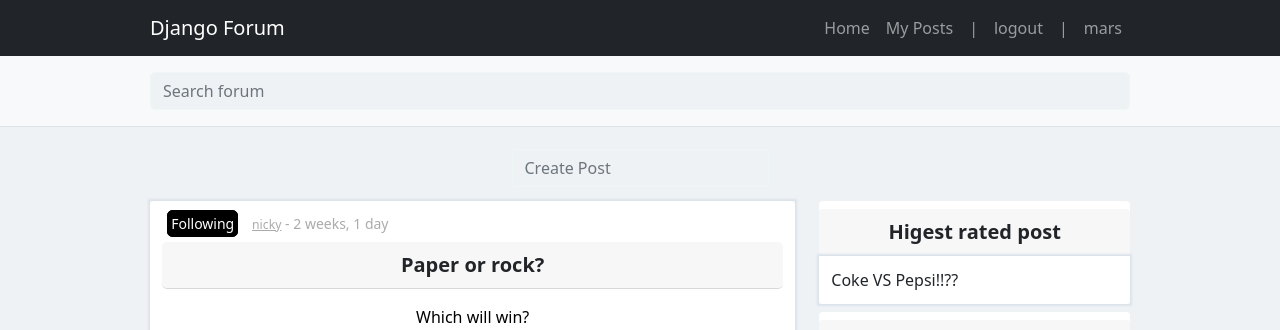
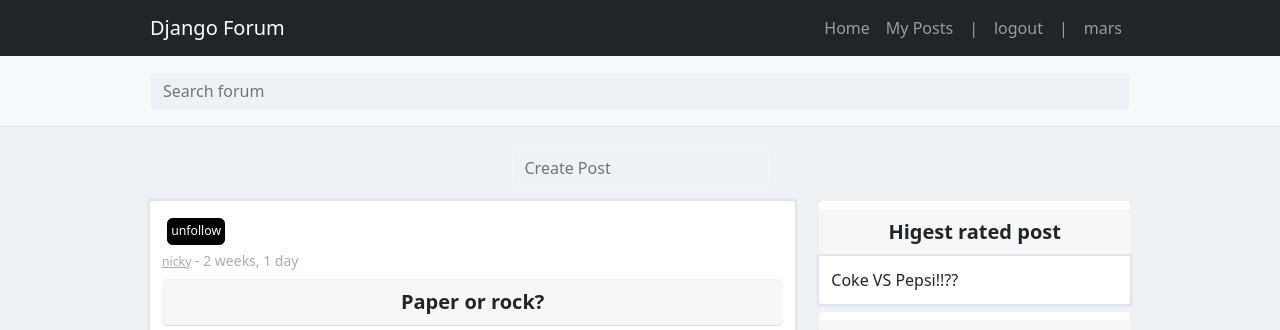
Before and after one commit to margaritisarg/forum, a Django app: page / in a window 1280 px wide. Shown: the top 330 px of the page. Run offline with Django 4.2, Linux system fonts and the light colour scheme; a user stored in the database is signed in; data comes from the database, SQL or seed files in the repository; both versions use the stored data as it was after the commit; parts of the project's set-up code (start-up, migrations or seed data) failed here and were passed over; some libraries are stand-ins or nearby versions.

Commit message:
Follow, unfollow nearly done, html loop bug

```diff
--- a/base/templates/base/components/post_component.html
+++ b/base/templates/base/components/post_component.html
@@ -3,17 +3,26 @@
 <div class="card mb-4-post">
     <div class="card-body">
         <div class="card-text-small">
-            <form method="POST" action="" class="card-text-small">
-                {% csrf_token %}
 
-                {% for i in followers %}
-                    {% if i.followed_id == post.user_id %}
-                        <a class="button-following" href="{% url 'deletepost' post.id %}#">Following</a>
-                    {% else %}
-                        <a class="button-not-following" href="{% url 'deletepost' post.id %}#">Not Following</a>
-                    {%  endif %}
-                {% endfor %}
-            </form>
+            {% for i in followers %}
+                {% if i.followed_id == post.user_id %}
+                    <form action="{% url 'home' %}" method="POST" class="card-text-small"></form>
+                    <form action="{% url 'home' %}" method="POST" class="card-text-small">
+                        {% csrf_token %}
+                        <input type="submit" name="unfollow" value="unfollow" class="button-following" >
+                        <input type="hidden" name="followed_id" value="{{i.followed_id}}">
+                    </form>
+                {% else %}
+                    <form action="{% url 'home' %}" method="POST" class="card-text-small"></form>
+                    <form action="{% url 'home' %}" method="POST" class="card-text-small">
+                        {% csrf_token %}
+                        <input type="submit" name="follow" value="follow" class="button-following" >
+                        <input type="hidden" name="followed_id" value="{{post.user_id}}">
+                    </form>
+                {% endif %}
+            {% endfor %}
+
+
             <a class="card-text-small" href="{% url 'userprofile' post.user_id %}#">{{post.user}}</a> - {{post.created | timesince}}
         </div>
 
--- a/base/templates/base/components/searchbar_component.html
+++ b/base/templates/base/components/searchbar_component.html
@@ -1,7 +1,6 @@
 <header class="py-5 bg-light border-bottom mb-4">
     <div class="container">
         <div class="text-center my-1">
-            <!-- <h1 class="fw-bolder">Home</h1> -->
             <div class="card mb-4">
                     <div class="input-group">
                         <form action="{% url 'home' %}" method="GET" class="search-bar-custom" autocomplete="Off">
--- a/base/templates/base/home.html
+++ b/base/templates/base/home.html
@@ -16,7 +16,7 @@
                     {% include 'base/widget_component/widget_body_component.html' with header='Higest rated post' body='Coke VS Pepsi!!??' %}
                     {% include 'base/widget_component/widget_body_component.html' with header='Trending' body='Sunny or rainy today?' %}
 
-                    {% include 'base/widget_component/widget_list_component.html' with header='Top Rooms' %}
+                    {% include 'base/widget_component/widget_list_component.html' with header='Top Post' %}
 
                     {% include 'base/widget_component/widget_body_component.html' with header='Most liked User' body='SunnyJim2323' %}
                 </div>
--- a/base/templates/base/main.html
+++ b/base/templates/base/main.html
@@ -11,6 +11,7 @@
         <link rel="icon" type="image/x-icon" href="{% static 'assets/favicon.ico' %}" />
         <!-- Core theme CSS (includes Bootstrap)-->
         <link href="{% static 'css/styles.css' %}" rel="stylesheet" />
+
         <link href="{% static 'css/styles_custom.css' %}" rel="stylesheet" />
     </head>
 <body>
--- a/base/views.py
+++ b/base/views.py
@@ -1,6 +1,3 @@
-from ast import arg
-from turtle import pos
-from django.http import HttpResponse, HttpResponseRedirect
 from django.shortcuts import redirect, render
 from django.contrib.auth.models import User
 from django.contrib.auth import authenticate, login, logout
@@ -44,19 +41,28 @@ def userprofile(request, pk):
     return render(request, 'base/user_profile.html', context)
 
 
+
+
 def home(request):
     posts = searchbar(request)
     username = request.user.username
     user_id = request.user.id
 
     followers = Follow.objects.filter(follower_id=user_id).values('followed_id', 'follower_id')
-    #followers = followers.filter()
-    print()
-    print(followers)
-    print()
+    followed_id = request.POST.get('followed_id') if request.POST.get('followed_id') != None else ''
 
-    if posts is None:
-        posts = Post.objects.all()
+    if request.method == "POST":
+        if 'unfollow' in request.POST:
+            unfollow_instance = Follow.objects.filter(follower_id=user_id).filter(followed_id=followed_id)
+            unfollow_instance.delete()
+            return redirect('home')
+        if 'follow' in request.POST:
+            follow_instance = Follow.objects.create(followed_id=followed_id, follower_id=user_id)
+            follow_instance.save()
+            return redirect('home')
+
+
+    if posts is None: posts = Post.objects.all()
 
     if username is None or user_id is None:
         username = "NoUserName"
@@ -107,9 +113,6 @@ def commentspost(request, pk):
 
 
 
-
-
-
 @login_required(login_url='login')
 def createpost(request):
     if request.method == "POST":
@@ -138,6 +141,15 @@ def deletepost(request, pk):
 
 
 """
+
+    print()
+    print(f"request method type { request.method }")
+    print(f"follow_binary is : {follow_binary}")
+
+
+    logging.basicConfig(level=logging.DEBUG, format="%(levelname)s - %(message)s")
+    logging.debug(f"request.method is: {request.method}")
+
 
     level= logging.DEBUG
     fmt = '[%(levelname)s] %(asctime)s - %(message)s'
```
Also changed, not shown: db.sqlite3.
